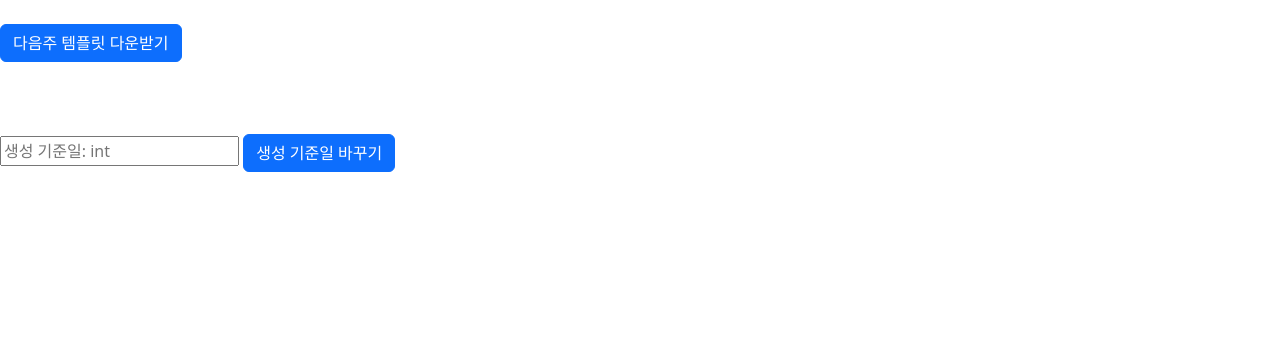
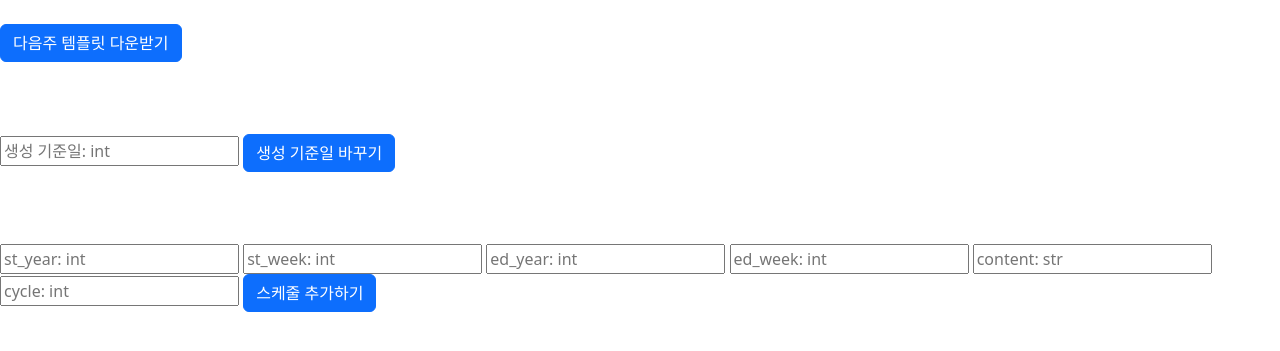
Before and after one commit to kimbrother6/StudyCare, a Flask app: page / in a window 1280 px wide. Shown: the top 351 px of the page. Run offline with Flask 2, Linux system fonts and the light colour scheme.

Commit message:
Schedule 입력후 데이터 베이스에 저장 구현

```diff
--- a/StudyCare/__init__.py
+++ b/StudyCare/__init__.py
@@ -1,7 +1,7 @@
 from flask import Flask, Response, redirect, render_template, request
 from functions.create.templates import get_todo_template
 from settings import settings
-from DB_cmd import DB_set_reference_day, get_reference_day
+from DB_cmd import DB_set_reference_day, get_reference_day, insert_schedule
 
 temp_user = 'kimbro6'
 
@@ -31,3 +31,12 @@ def set_reference_day():
 	DB_set_reference_day(temp_user, reference_day)
 
 	return redirect('/')
+
+@app.route("/api/add_schedule/")
+def add_schedule():
+
+	schedule = [request.args.get('st_year'), request.args.get('st_week'), request.args.get('ed_year'), request.args.get('ed_week'), request.args.get('content'), request.args.get('cycle')]
+
+	insert_schedule(schedule)
+
+	return redirect('/')
--- a/StudyCare/templates/home-page.html
+++ b/StudyCare/templates/home-page.html
@@ -18,6 +18,16 @@
 		<input type="text" name="reference_day" placeholder="생성 기준일: int">
 		<input type="submit" class="btn btn-primary" value="생성 기준일 바꾸기">
 	</form>
+	<br><br><br>
+	<form action="/api/add_schedule/">
+		<input type="text" name="st_year" placeholder="st_year: int">
+		<input type="text" name="st_week" placeholder="st_week: int">
+		<input type="text" name="ed_year" placeholder="ed_year: int">
+		<input type="text" name="ed_week" placeholder="ed_week: int">
+		<input type="text" name="content" placeholder="content: str">
+		<input type="text" name="cycle" placeholder="cycle: int">
+		<input type="submit" class="btn btn-primary" value="스케줄 추가하기">
+	</form>
 
 </body>
 </html>
```
Also changed, not shown: DB_cmd.py (+12 -1 lines).
